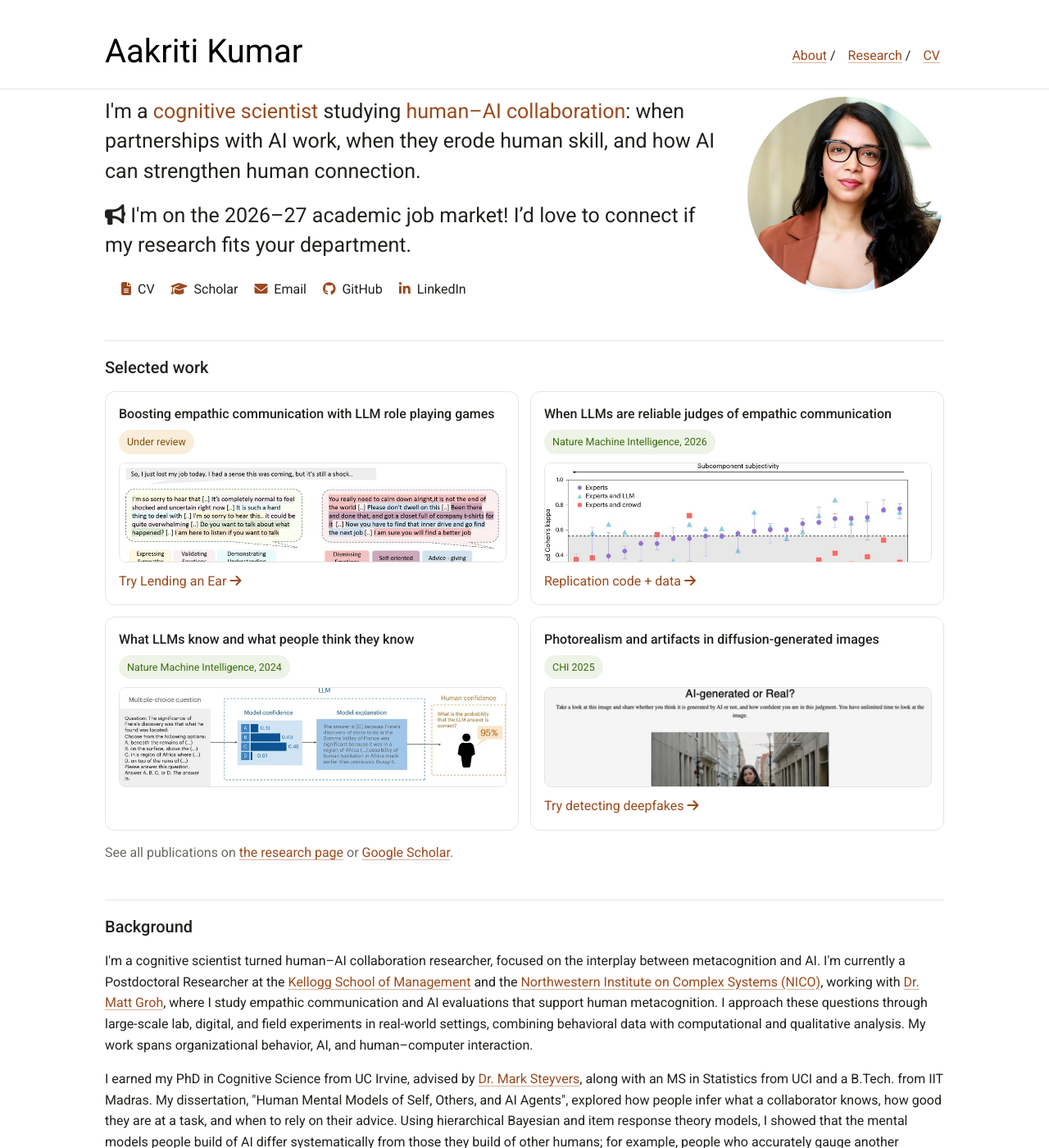
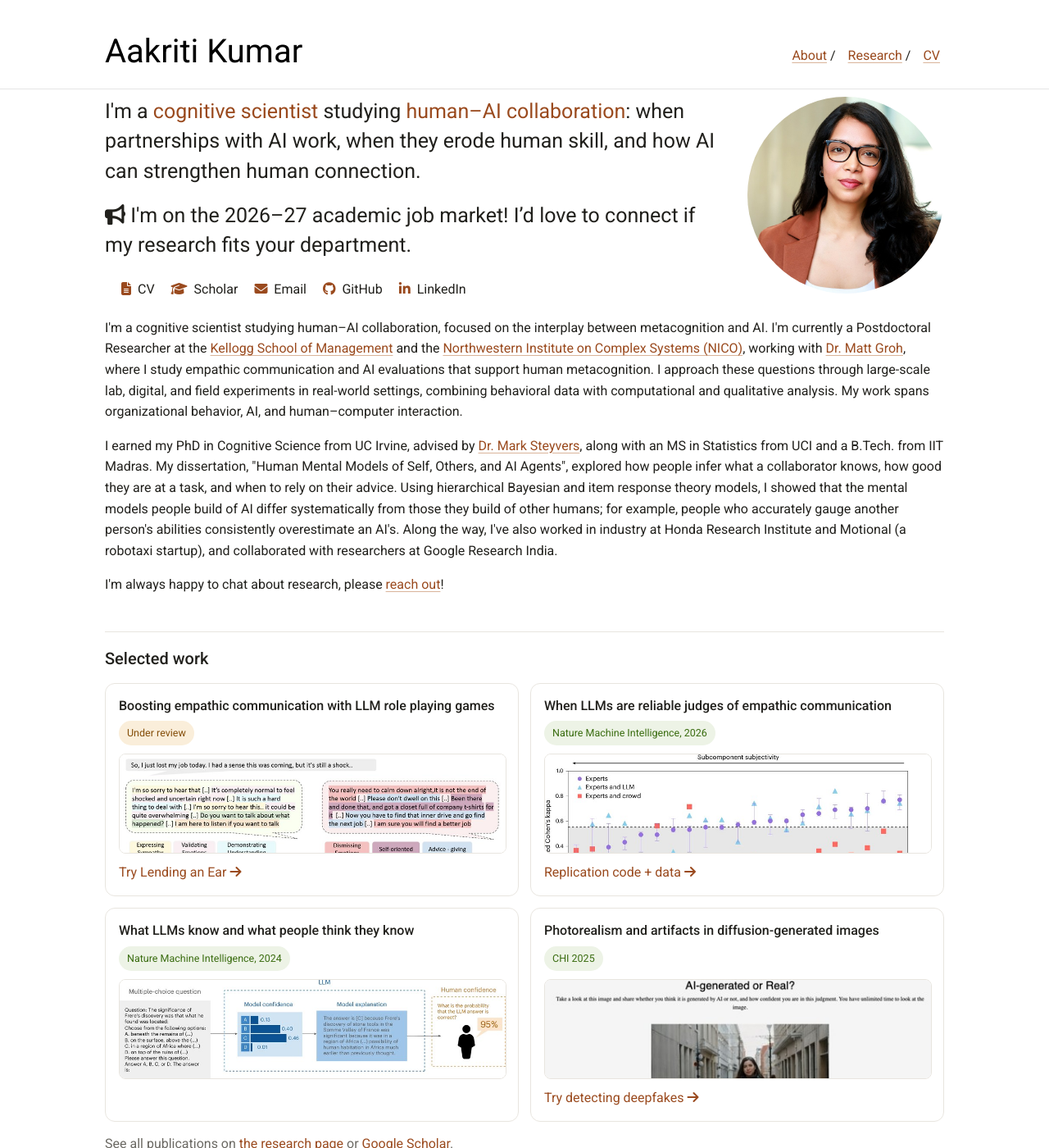
Before and after one commit to aakriti1kumar/aakriti1kumar.github.io, a Jekyll site: the page built from index.md, in a window 1280 px wide and 1400 px high. Shown: the whole window at 82% size. Built offline with Jekyll 4.4.1, drawn with Linux system fonts in a browser that asks for light colours; Markdown is read by kramdown in place of the engine named in the settings; some of the changed lines change nothing that is shown; some of the changed text lies outside the part shown.

Commit message:
Refactor personal introduction and remove background section
Removed duplicate background information and updated personal introduction.

```diff
--- a/index.md
+++ b/index.md
@@ -17,6 +17,12 @@ layout: default
   <img class="hero-photo" src="profile.jpg" alt="Aakriti Kumar" />
 </div>
 
+<p>I'm a cognitive scientist studying human&ndash;AI collaboration, focused on the interplay between metacognition and AI. I'm currently a Postdoctoral Researcher at the <a href="https://www.kellogg.northwestern.edu/">Kellogg School of Management</a> and the <a href="https://www.nico.northwestern.edu/">Northwestern Institute on Complex Systems (NICO)</a>, working with <a href="https://mattgroh.com/">Dr. Matt Groh</a>, where I study empathic communication and AI evaluations that support human metacognition. I approach these questions through large-scale lab, digital, and field experiments in real-world settings, combining behavioral data with computational and qualitative analysis. My work spans organizational behavior, AI, and human&ndash;computer interaction.</p>
+
+<p>I earned my PhD in Cognitive Science from UC Irvine, advised by <a href="https://steyvers.socsci.uci.edu/">Dr. Mark Steyvers</a>, along with an MS in Statistics from UCI and a B.Tech. from IIT Madras. My dissertation, "Human Mental Models of Self, Others, and AI Agents", explored how people infer what a collaborator knows, how good they are at a task, and when to rely on their advice. Using hierarchical Bayesian and item response theory models, I showed that the mental models people build of AI differ systematically from those they build of other humans; for example, people who accurately gauge another person's abilities consistently overestimate an AI's. Along the way, I've also worked in industry at Honda Research Institute and Motional (a robotaxi startup), and collaborated with researchers at Google Research India.</p>
+
+<p>I'm always happy to chat about research, please <a href="mailto:aakriti1kumar@gmail.com">reach out</a>!</p>
+
 <h2 class="section-head">Selected work</h2>
 
 <div class="work-grid">
@@ -32,13 +38,6 @@ layout: default
 
 <p class="see-all">See all publications on <a href="projects">the research page</a> or <a href="https://scholar.google.com/citations?user=XFM1ItgAAAAJ&hl=en">Google Scholar</a>.</p>
 
-<h2 class="section-head">Background</h2>
-
-<p>I'm a cognitive scientist turned human&ndash;AI collaboration researcher, focused on the interplay between metacognition and AI. I'm currently a Postdoctoral Researcher at the <a href="https://www.kellogg.northwestern.edu/">Kellogg School of Management</a> and the <a href="https://www.nico.northwestern.edu/">Northwestern Institute on Complex Systems (NICO)</a>, working with <a href="https://mattgroh.com/">Dr. Matt Groh</a>, where I study empathic communication and AI evaluations that support human metacognition. I approach these questions through large-scale lab, digital, and field experiments in real-world settings, combining behavioral data with computational and qualitative analysis. My work spans organizational behavior, AI, and human&ndash;computer interaction.</p>
-
-<p>I earned my PhD in Cognitive Science from UC Irvine, advised by <a href="https://steyvers.socsci.uci.edu/">Dr. Mark Steyvers</a>, along with an MS in Statistics from UCI and a B.Tech. from IIT Madras. My dissertation, "Human Mental Models of Self, Others, and AI Agents", explored how people infer what a collaborator knows, how good they are at a task, and when to rely on their advice. Using hierarchical Bayesian and item response theory models, I showed that the mental models people build of AI differ systematically from those they build of other humans; for example, people who accurately gauge another person's abilities consistently overestimate an AI's. Along the way, I've also worked in industry at Honda Research Institute and Motional (a robotaxi startup), and collaborated with researchers at Google Research India.</p>
-
-<p>I'm always happy to chat about research, please <a href="mailto:aakriti1kumar@gmail.com">reach out</a>!</p>
 
 <h2 class="section-head">News</h2>
 
```
